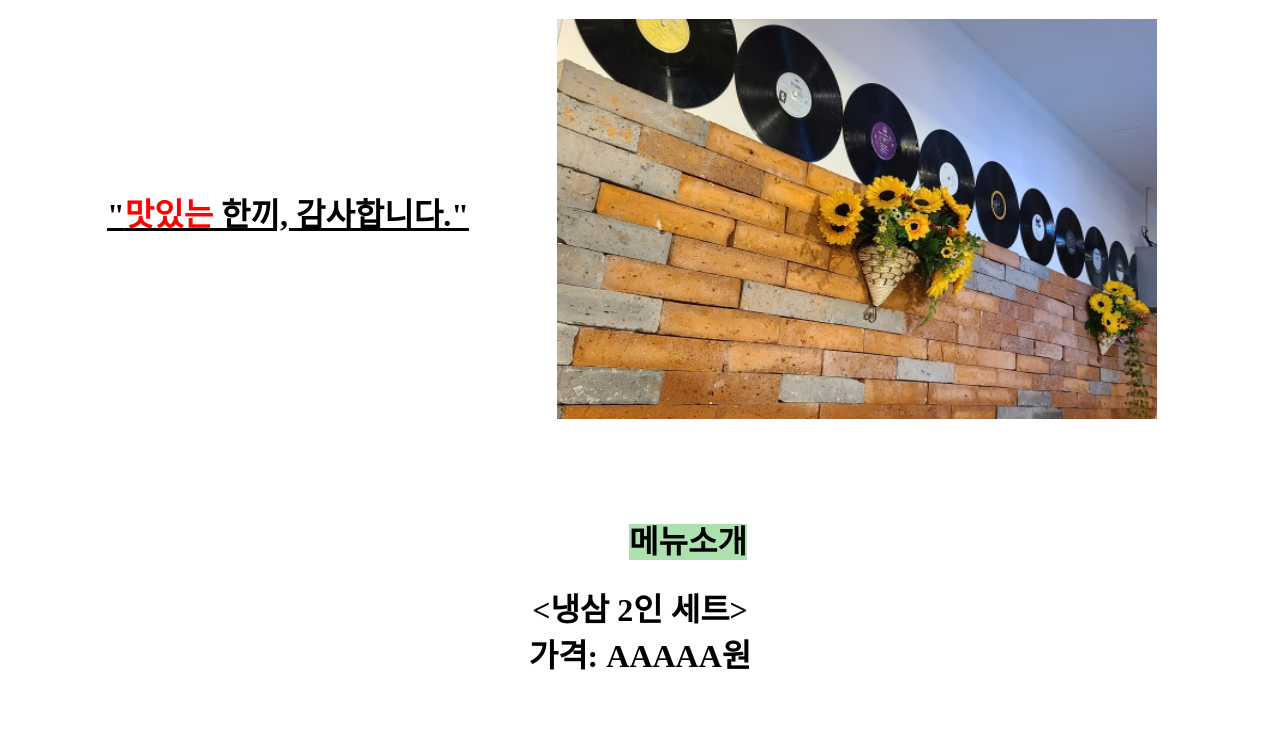
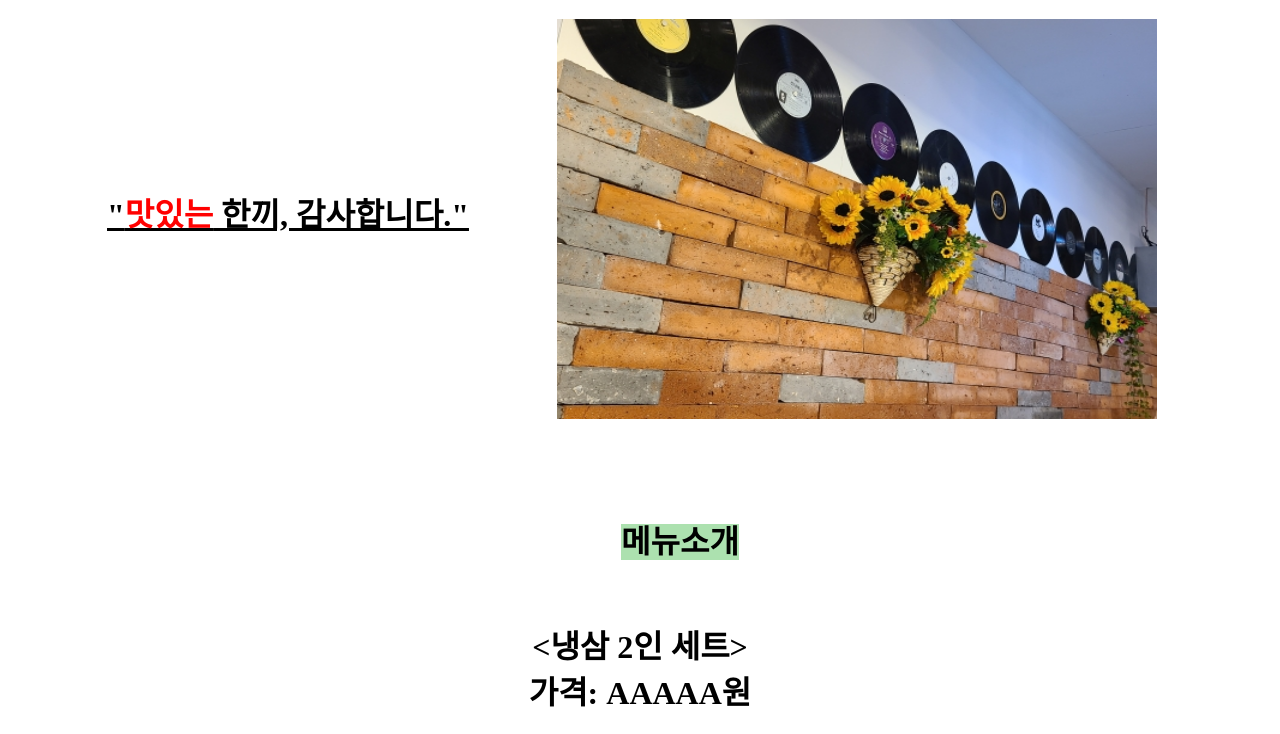
Before and after one commit to kpdj4588/my-first-site, a plain HTML site: page index.html in a window 1280 px wide. Shown: the part 1287-2021 px from the top of the page. Before the commit the page ends 1984 px from the top, so only its background shows below. Drawn offline with Linux system fonts and the light colour scheme.

Commit message:
Update index.html

```diff
--- a/index.html
+++ b/index.html
@@ -9,7 +9,7 @@
   <br>
     <br>
 
- <h1> &nbsp &nbsp &nbsp &nbsp &nbsp &nbsp <span style="background-color: #ace1af;">가게소개</span></h1>
+ <h1> &nbsp &nbsp &nbsp &nbsp &nbsp <span style="background-color: #ace1af;">가게소개</span></h1>
 
 
 
@@ -18,12 +18,12 @@
   <h1>&nbsp &nbsp &nbsp &nbsp &nbsp &nbsp <u>"<span style="color: #ff0000 ;">맛있는</span> 한끼, 감사합니다."</u> &nbsp &nbsp  &nbsp &nbsp &nbsp <img src="./dan.jpg" align="center", height="400px", width="600px"> &nbsp &nbsp &nbsp &nbsp &nbsp &nbsp &nbsp &nbsp </h1>
 <br>
 
-  <h1> &nbsp &nbsp &nbsp &nbsp &nbsp &nbsp <span style="background-color: #ace1af;">메뉴소개</span></h1>
+  <h1> &nbsp &nbsp &nbsp &nbsp &nbsp <span style="background-color: #ace1af;">메뉴소개</span></h1>
 
 
 <body style="text-align: center;">
 
-    <h1><냉삼 2인 세트><br>
+    <h1><br><냉삼 2인 세트><br>
     가격: AAAAA원 </h1>
 
 
```
